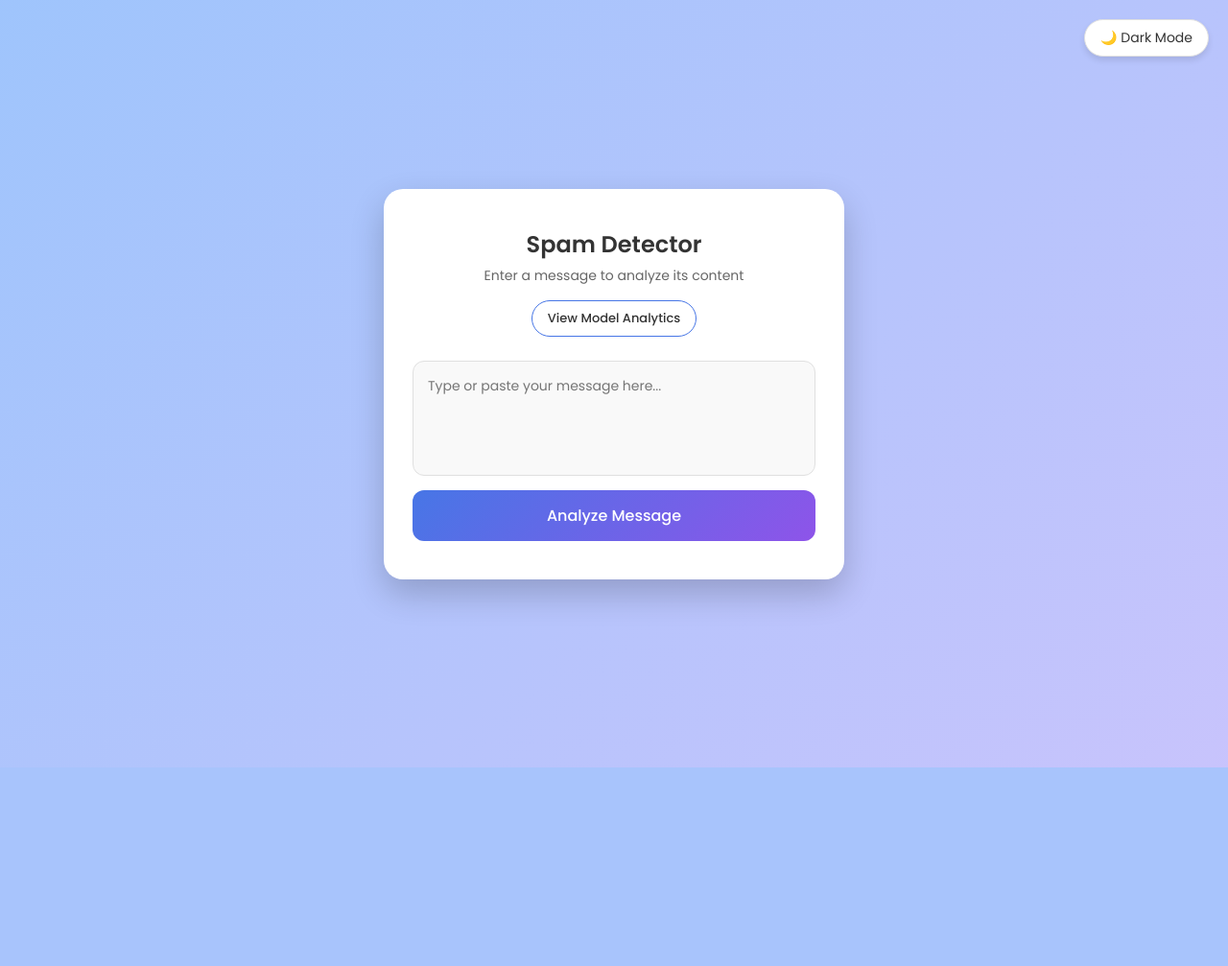
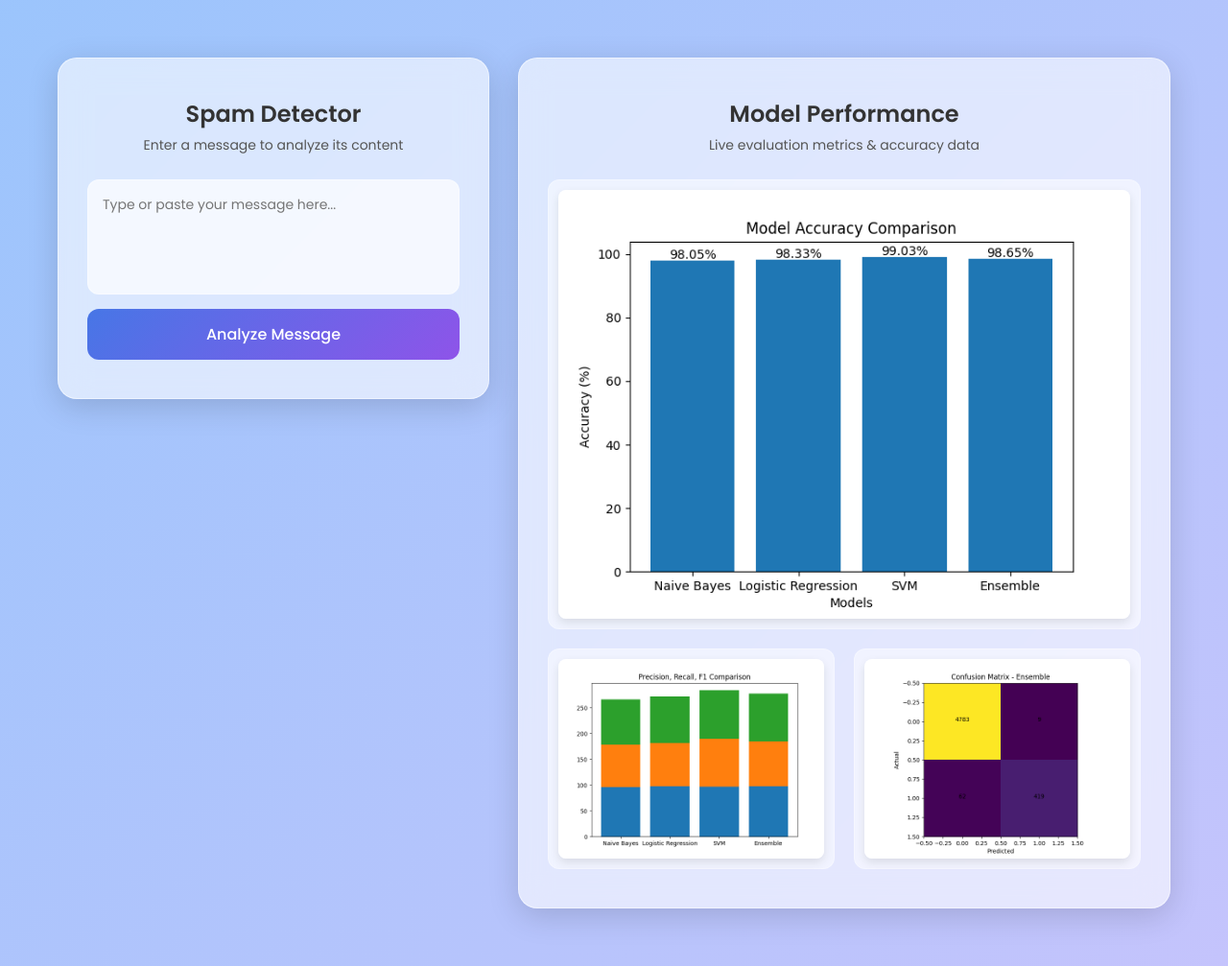
Before and after one commit to gaurang-23/spam-detector, a Flask app: page / in a window 1280 px wide. Shown: the whole page at 96% size. Before the commit the page ends 800 px from the top, so only its background shows below. Run offline with Flask 3, Linux system fonts and the light colour scheme.

Commit message:
UI upgrade: graph card

```diff
--- a/static/style.css
+++ b/static/style.css
@@ -1,19 +1,20 @@
-/* --- CSS Variables for Theming --- */
+/* --- CSS Variables (Light Theme Only) --- */
 :root {
-    /* Light Theme */
     --bg-anim-1: #e0c3fc;
     --bg-anim-2: #8ec5fc;
     --bg-anim-3: #fdfbfb;
 
-    --container-bg: #ffffff;
+    --container-bg: rgba(255, 255, 255, 0.6);
+    --glass-border: rgba(255, 255, 255, 0.5);
+
     --text-main: #333333;
-    --text-light: #666666;
+    --text-light: #555555;
 
-    --input-bg: #f9f9f9;
-    --input-border: #e0e0e0;
+    --input-bg: rgba(255, 255, 255, 0.7);
+    --input-border: rgba(255, 255, 255, 0.4);
 
-    --card-bg: #f8f9fa;
-    --card-border: #eeeeee;
+    --card-bg: rgba(255, 255, 255, 0.5);
+    --card-border: rgba(255, 255, 255, 0.3);
 
     --spam-color: #d32f2f;
     --spam-bg: #ffebee;
@@ -28,32 +29,6 @@
     --error-text: #d32f2f;
 }
 
-[data-theme="dark"] {
-    /* Dark Theme */
-    --bg-anim-1: #0f172a;
-    --bg-anim-2: #1e1b4b;
-    --bg-anim-3: #312e81;
-
-    --container-bg: #1e293b;
-    --text-main: #f8fafc;
-    --text-light: #cbd5e1;
-
-    --input-bg: #0f172a;
-    --input-border: #334155;
-
-    --card-bg: #334155;
-    --card-border: #475569;
-
-    --spam-color: #ff8a80;
-    --spam-bg: #4a0000;
-    --ham-color: #81c784;
-    --ham-bg: #003300;
-
-    --error-bg: #3b1111;
-    --error-border: #5c1c1c;
-    --error-text: #ffb4ab;
-}
-
 /* --- Animated Background & Base --- */
 body {
     font-family: 'Poppins', sans-serif;
@@ -66,7 +41,6 @@ body {
     justify-content: center;
     align-items: center;
     color: var(--text-main);
-    transition: background 0.5s ease;
 }
 
 @keyframes gradientBG {
@@ -75,46 +49,44 @@ body {
     100% { background-position: 0% 50%; }
 }
 
-/* --- Theme Toggle Button --- */
-.theme-toggle {
-    position: absolute;
-    top: 20px;
-    right: 20px;
-    background: var(--container-bg);
-    color: var(--text-main);
-    border: 1px solid var(--input-border);
-    padding: 8px 16px;
-    border-radius: 20px;
-    cursor: pointer;
-    font-family: 'Poppins', sans-serif;
-    font-size: 14px;
-    box-shadow: 0 4px 6px rgba(0,0,0,0.1);
-    transition: all 0.3s ease;
+/* --- Dashboard Layout --- */
+.dashboard-wrapper {
+    display: flex;
+    flex-wrap: wrap;
+    justify-content: center;
+    align-items: flex-start;
+    gap: 30px;
+    max-width: 1200px;
+    width: 100%;
+    margin: 60px auto;
+    padding: 0 20px;
+    box-sizing: border-box;
 }
 
-.theme-toggle:hover {
-    transform: translateY(-2px);
-}
-
-/* --- Container & Layout --- */
 .container {
-    width: 100%;
-    max-width: 480px;
     background: var(--container-bg);
     padding: 40px 30px;
     border-radius: 20px;
-    box-shadow: 0px 15px 35px rgba(0, 0, 0, 0.2);
+    backdrop-filter: blur(16px);
+    -webkit-backdrop-filter: blur(16px);
+    border: 1px solid var(--glass-border);
+    box-shadow: 0 8px 32px 0 rgba(0, 0, 0, 0.15);
     box-sizing: border-box;
-    margin: 40px 20px;
-    transition: background 0.5s ease;
 }
 
-.header {
-    text-align: center;
-    margin-bottom: 25px;
+/* Sizing for the two side-by-side boxes */
+.main-box {
+    flex: 1 1 400px;
+    max-width: 450px;
 }
 
-h1 { margin: 0; font-size: 24px; font-weight: 600; color: var(--text-main); }
+.metrics-box {
+    flex: 1.5 1 500px;
+    max-width: 700px;
+}
+
+.header { text-align: center; margin-bottom: 25px; }
+h1, h2 { margin: 0; font-size: 24px; font-weight: 600; color: var(--text-main); }
 .subtitle { margin: 5px 0 0 0; font-size: 14px; color: var(--text-light); }
 
 /* --- Form Elements --- */
@@ -135,11 +107,7 @@ textarea {
     background: var(--input-bg);
 }
 
-textarea:focus {
-    outline: none;
-    border-color: var(--primary);
-    box-shadow: 0 0 0 4px rgba(71, 118, 230, 0.1);
-}
+textarea:focus { outline: none; border-color: var(--primary); box-shadow: 0 0 0 4px rgba(71, 118, 230, 0.1); }
 
 button[type="submit"] {
     width: 100%;
@@ -159,263 +127,57 @@ button[type="submit"] {
     transition: transform 0.2s ease, box-shadow 0.2s ease;
 }
 
-button[type="submit"]:hover {
-    transform: translateY(-2px);
-    box-shadow: 0 6px 15px rgba(71, 118, 230, 0.3);
-}
+button[type="submit"]:hover { transform: translateY(-2px); box-shadow: 0 6px 15px rgba(71, 118, 230, 0.3); }
 
 /* --- Loading Spinner --- */
-.spinner {
-    display: none;
-    width: 18px;
-    height: 18px;
-    border: 3px solid rgba(255, 255, 255, 0.3);
-    border-radius: 50%;
-    border-top-color: white;
-    animation: spin 1s ease-in-out infinite;
-}
-
-@keyframes spin {
-    to { transform: rotate(360deg); }
-}
+.spinner { display: none; width: 18px; height: 18px; border: 3px solid rgba(255, 255, 255, 0.3); border-radius: 50%; border-top-color: white; animation: spin 1s ease-in-out infinite; }
+@keyframes spin { to { transform: rotate(360deg); } }
 
 /* --- Results Section --- */
 .result { margin-top: 30px; text-align: center; }
 .badge-container { margin-bottom: 20px; }
 
-.badge {
-    display: inline-block;
-    padding: 8px 25px;
-    border-radius: 30px;
-    font-size: 18px;
-    font-weight: 600;
-    letter-spacing: 1px;
-    margin: 0;
-    text-transform: uppercase;
-}
-
+.badge { display: inline-block; padding: 8px 25px; border-radius: 30px; font-size: 18px; font-weight: 600; letter-spacing: 1px; margin: 0; text-transform: uppercase; }
 .badge.spam { background: var(--spam-bg); color: var(--spam-color); border: 2px solid var(--spam-color); }
 .badge.ham { background: var(--ham-bg); color: var(--ham-color); border: 2px solid var(--ham-color); }
 
-/* --- Confidence Bar --- */
 .confidence-box p { margin: 0 0 10px 0; font-size: 14px; color: var(--text-light); }
-
-.bar {
-    width: 100%;
-    height: 12px;
-    background: var(--card-border);
-    border-radius: 20px;
-    overflow: hidden;
-}
-
-.fill {
-    height: 100%;
-    width: 0;
-    border-radius: 20px;
-    transition: width 1.2s cubic-bezier(0.1, 0.8, 0.2, 1);
-}
-
+.bar { width: 100%; height: 12px; background: var(--card-border); border-radius: 20px; overflow: hidden; }
+.fill { height: 100%; width: 0; border-radius: 20px; transition: width 1.2s cubic-bezier(0.1, 0.8, 0.2, 1); }
 .fill.spam-fill { background: linear-gradient(90deg, #ef5350, #d32f2f); }
 .fill.ham-fill { background: linear-gradient(90deg, #66bb6a, #2e7d32); }
 
 hr { border: none; border-top: 1px solid var(--card-border); margin: 25px 0; }
 
-/* --- Lists & Data Presentation --- */
-.section-block h3 {
-    font-size: 15px;
-    color: var(--text-main);
-    margin-bottom: 15px;
-    text-align: left;
+.section-block h3 { font-size: 15px; color: var(--text-main); margin-bottom: 15px; text-align: left; }
+.votes-list { list-style: none; padding: 0; margin: 0; background: var(--card-bg); border-radius: 10px; border: 1px solid var(--card-border); }
+.votes-list li { display: flex; justify-content: space-between; padding: 12px 15px; font-size: 14px; border-bottom: 1px solid var(--card-border); }
+.votes-list li:last-child { border-bottom: none; }
+
+.chips-list { list-style: none; padding: 0; margin: 0; display: flex; flex-wrap: wrap; gap: 8px; justify-content: flex-start; }
+.chips-list li { background: var(--card-bg); padding: 6px 14px; border-radius: 20px; font-size: 13px; color: var(--text-main); border: 1px solid var(--card-border); }
+.chips-list .score { color: var(--primary); font-weight: 500; margin-left: 4px; }
+
+/* --- Error Box --- */
+.error-box { background: var(--error-bg); border: 1px solid var(--error-border); padding: 25px 20px; border-radius: 16px; margin-top: 30px; box-shadow: 0 8px 20px rgba(0,0,0,0.05); }
+.error-icon { font-size: 32px; margin-bottom: 10px; animation: gentleShake 2s infinite ease-in-out; }
+.error-box h3 { color: var(--error-text); margin: 0 0 8px 0; font-size: 18px; }
+.error-text { color: var(--text-light); font-size: 14px; margin: 0 0 20px 0; }
+.retry-btn { background: transparent !important; border: 2px solid var(--error-border) !important; color: var(--error-text) !important; padding: 10px 20px !important; width: auto !important; box-shadow: none !important; }
+.retry-btn:hover { background: var(--error-border) !important; transform: translateY(-2px) !important; }
+
+@keyframes gentleShake { 0%, 100% { transform: rotate(0deg); } 25% { transform: rotate(-5deg); } 75% { transform: rotate(5deg); } }
+
+/* --- Dashboard Graph Grid --- */
+.dashboard-grid {
+    display: grid;
+    grid-template-columns: 1fr 1fr;
+    gap: 20px;
+    margin-top: 20px;
 }
 
-.votes-list {
-    list-style: none;
-    padding: 0;
-    margin: 0;
-    background: var(--card-bg);
-    border-radius: 10px;
-    border: 1px solid var(--card-border);
-}
-
-.votes-list li {
-    display: flex;
-    justify-content: space-between;
-    padding: 12px 15px;
-    font-size: 14px;
-    border-bottom: 1px solid var(--card-border);
-}
-
-.votes-list li:last-child { border-bottom: none; }
-
-/* --- Chips for Influential Words --- */
-.chips-list {
-    list-style: none;
-    padding: 0;
-    margin: 0;
-    display: flex;
-    flex-wrap: wrap;
-    gap: 8px;
-    justify-content: flex-start;
-}
-
-.chips-list li {
-    background: var(--card-bg);
-    padding: 6px 14px;
-    border-radius: 20px;
-    font-size: 13px;
-    color: var(--text-main);
-    border: 1px solid var(--card-border);
-}
-
-.chips-list .score {
-    color: var(--primary);
-    font-weight: 500;
-    margin-left: 4px;
-}
-
-/* --- Error Box --- */
-.error-box {
-    background: var(--error-bg);
-    border: 1px solid var(--error-border);
-    padding: 25px 20px;
-    border-radius: 16px;
-    margin-top: 30px;
-    box-shadow: 0 8px 20px rgba(211, 47, 47, 0.1);
-}
-
-.error-icon {
-    font-size: 32px;
-    margin-bottom: 10px;
-    animation: gentleShake 2s infinite ease-in-out;
-}
-
-.error-box h3 {
-    color: var(--error-text);
-    margin: 0 0 8px 0;
-    font-size: 18px;
-}
-
-.error-text {
-    color: var(--text-light);
-    font-size: 14px;
-    margin: 0 0 20px 0;
-}
-
-.retry-btn {
-    background: transparent !important;
-    border: 2px solid var(--error-border) !important;
-    color: var(--error-text) !important;
-    padding: 10px 20px !important;
-    width: auto !important;
-    box-shadow: none !important;
-}
-
-.retry-btn:hover {
-    background: var(--error-border) !important;
-    transform: translateY(-2px) !important;
-}
-
-@keyframes gentleShake {
-    0%, 100% { transform: rotate(0deg); }
-    25% { transform: rotate(-5deg); }
-    75% { transform: rotate(5deg); }
-}
-
-/* --- Animations --- */
-.fade-in { animation: fadeIn 0.6s ease-out forwards; }
-@keyframes fadeIn {
-    from { opacity: 0; transform: translateY(10px); }
-    to { opacity: 1; transform: translateY(0); }
-}
-
-/* --- Mobile Responsiveness --- */
-@media (max-width: 500px) {
-    .container {
-        margin: 20px 15px;
-        padding: 25px 20px;
-        border-radius: 16px;
-    }
-
-    h1 { font-size: 22px; }
-
-    .badge {
-        font-size: 16px;
-        padding: 6px 20px;
-    }
-
-    .votes-list li {
-        flex-direction: column;
-        align-items: flex-start;
-        gap: 5px;
-    }
-
-    .votes-list li strong { align-self: flex-end; }
-}
-
-/* --- Analytics Modal & Button --- */
-.secondary-btn {
-    margin-top: 15px;
-    background: transparent;
-    color: var(--text-main);
-    border: 1px solid var(--primary);
-    padding: 8px 16px;
-    border-radius: 20px;
-    cursor: pointer;
-    font-family: 'Poppins', sans-serif;
-    font-size: 13px;
-    font-weight: 500;
-    transition: all 0.3s ease;
-}
-
-.secondary-btn:hover {
-    background: var(--primary);
-    color: white;
-}
-
-.modal {
-    display: none; /* Hidden by default */
-    position: fixed;
-    z-index: 1000;
-    left: 0;
-    top: 0;
-    width: 100%;
-    height: 100%;
-    background-color: rgba(0, 0, 0, 0.4);
-    backdrop-filter: blur(8px);
-    -webkit-backdrop-filter: blur(8px);
-    justify-content: center;
-    align-items: center;
-}
-
-.modal-content {
-    width: 90%;
-    max-width: 600px;
-    max-height: 85vh;
-    overflow-y: auto;
-    position: relative;
-    /* Uses the existing .container glassmorphism styling! */
-}
-
-.close-btn {
-    position: absolute;
-    top: 20px;
-    right: 25px;
-    color: var(--text-light);
-    font-size: 28px;
-    font-weight: bold;
-    cursor: pointer;
-    transition: color 0.2s ease;
-}
-
-.close-btn:hover {
-    color: var(--error-text);
-}
-
-.graph-grid {
-    display: flex;
-    flex-direction: column;
-    gap: 20px;
-    margin-top: 20px;
+.dashboard-grid .span-2 {
+    grid-column: span 2;
 }
 
 .graph-card {
@@ -423,23 +185,31 @@ hr { border: none; border-top: 1px solid var(--card-border); margin: 25px 0; }
     border: 1px solid var(--card-border);
     border-radius: 12px;
     padding: 10px;
-    text-align: center;
+    display: flex;
+    justify-content: center;
+    align-items: center;
+    transition: transform 0.3s ease;
 }
 
-.graph-card img {
-    max-width: 100%;
-    height: auto;
-    border-radius: 8px;
+.graph-card:hover { transform: translateY(-2px); }
+.graph-card img { max-width: 100%; height: auto; border-radius: 8px; box-shadow: 0 4px 10px rgba(0, 0, 0, 0.1); }
+
+/* --- Animations --- */
+.fade-in { animation: fadeIn 0.6s ease-out forwards; }
+@keyframes fadeIn { from { opacity: 0; transform: translateY(10px); } to { opacity: 1; transform: translateY(0); } }
+
+/* --- Mobile Responsiveness --- */
+@media (max-width: 900px) {
+    .dashboard-grid { grid-template-columns: 1fr; }
+    .dashboard-grid .span-2 { grid-column: span 1; }
+    .main-box, .metrics-box { max-width: 100%; }
 }
 
-/* Custom Scrollbar for the Modal */
-.modal-content::-webkit-scrollbar {
-    width: 8px;
+@media (max-width: 500px) {
+    .dashboard-wrapper { margin-top: 30px; padding: 0 15px; }
+    .container { padding: 25px 20px; border-radius: 16px; }
+    h1 { font-size: 22px; }
+    .badge { font-size: 16px; padding: 6px 20px; }
+    .votes-list li { flex-direction: column; align-items: flex-start; gap: 5px; }
+    .votes-list li strong { align-self: flex-end; }
 }
-.modal-content::-webkit-scrollbar-track {
-    background: transparent;
-}
-.modal-content::-webkit-scrollbar-thumb {
-    background: var(--input-border);
-    border-radius: 10px;
-}
--- a/templates/index.html
+++ b/templates/index.html
@@ -1,21 +1,20 @@
 <!DOCTYPE html>
-<html lang="en" data-theme="light">
+<html lang="en">
 <head>
     <meta charset="UTF-8">
     <meta name="viewport" content="width=device-width, initial-scale=1.0">
-    <title>Spam Detector</title>
+    <title>Spam Detector Dashboard</title>
     <link href="https://fonts.googleapis.com/css2?family=Poppins:wght@300;400;500;600&display=swap" rel="stylesheet">
     <link rel="stylesheet" href="/static/style.css">
 </head>
 <body>
 
-<button class="theme-toggle" id="theme-btn">🌙 Dark Mode</button>
+<div class="dashboard-wrapper">
 
-<div class="container">
+    <div class="container main-box">
         <div class="header">
             <h1>Spam Detector</h1>
             <p class="subtitle">Enter a message to analyze its content</p>
-        <button type="button" id="open-metrics" class="secondary-btn">View Model Analytics</button>
         </div>
 
         <form id="analyze-form" action="/predict" method="POST">
@@ -38,7 +37,6 @@
 
         {% if prediction %}
         <div class="result fade-in">
-
             <div class="badge-container">
                 <h2 class="badge {{ prediction|lower }}">{{ prediction }}</h2>
             </div>
@@ -69,18 +67,18 @@
                     {% endfor %}
                 </ul>
             </div>
-
         </div>
         {% endif %}
     </div>
-<div id="metrics-modal" class="modal">
-    <div class="modal-content container">
-        <span class="close-btn" id="close-metrics">&times;</span>
+
+    <div class="container metrics-box fade-in">
+        <div class="header">
             <h2>Model Performance</h2>
-        <p class="subtitle">Training and evaluation metrics for our machine learning models.</p>
+            <p class="subtitle">Live evaluation metrics & accuracy data</p>
+        </div>
 
-        <div class="graph-grid">
-            <div class="graph-card">
+        <div class="dashboard-grid">
+            <div class="graph-card span-2">
                 <img src="/static/accuracy_graph.png" alt="Accuracy Comparison">
             </div>
             <div class="graph-card">
@@ -91,29 +89,10 @@
             </div>
         </div>
     </div>
+
 </div>
+
 <script>
-    // --- Dark Mode Logic ---
-    const themeBtn = document.getElementById('theme-btn');
-    const htmlEl = document.documentElement;
-
-    if (localStorage.getItem('theme') === 'dark') {
-        htmlEl.setAttribute('data-theme', 'dark');
-        themeBtn.innerText = '☀️ Light Mode';
-    }
-
-    themeBtn.addEventListener('click', () => {
-        if (htmlEl.getAttribute('data-theme') === 'light') {
-            htmlEl.setAttribute('data-theme', 'dark');
-            themeBtn.innerText = '☀️ Light Mode';
-            localStorage.setItem('theme', 'dark');
-        } else {
-            htmlEl.setAttribute('data-theme', 'light');
-            themeBtn.innerText = '🌙 Dark Mode';
-            localStorage.setItem('theme', 'light');
-        }
-    });
-
     // --- Loading Spinner Logic ---
     const form = document.getElementById('analyze-form');
     if (form) {
@@ -142,26 +121,6 @@
             }
         });
     };
-
-    // --- Metrics Modal Logic ---
-    const modal = document.getElementById('metrics-modal');
-    const openBtn = document.getElementById('open-metrics');
-    const closeBtn = document.getElementById('close-metrics');
-
-    openBtn.addEventListener('click', () => {
-        modal.style.display = 'flex';
-    });
-
-    closeBtn.addEventListener('click', () => {
-        modal.style.display = 'none';
-    });
-
-    // Close if user clicks outside the modal
-    window.addEventListener('click', (e) => {
-        if (e.target === modal) {
-            modal.style.display = 'none';
-        }
-    });
 </script>
 </body>
 </html>
```
Lines whose indentation alone changed are shown as unchanged.
